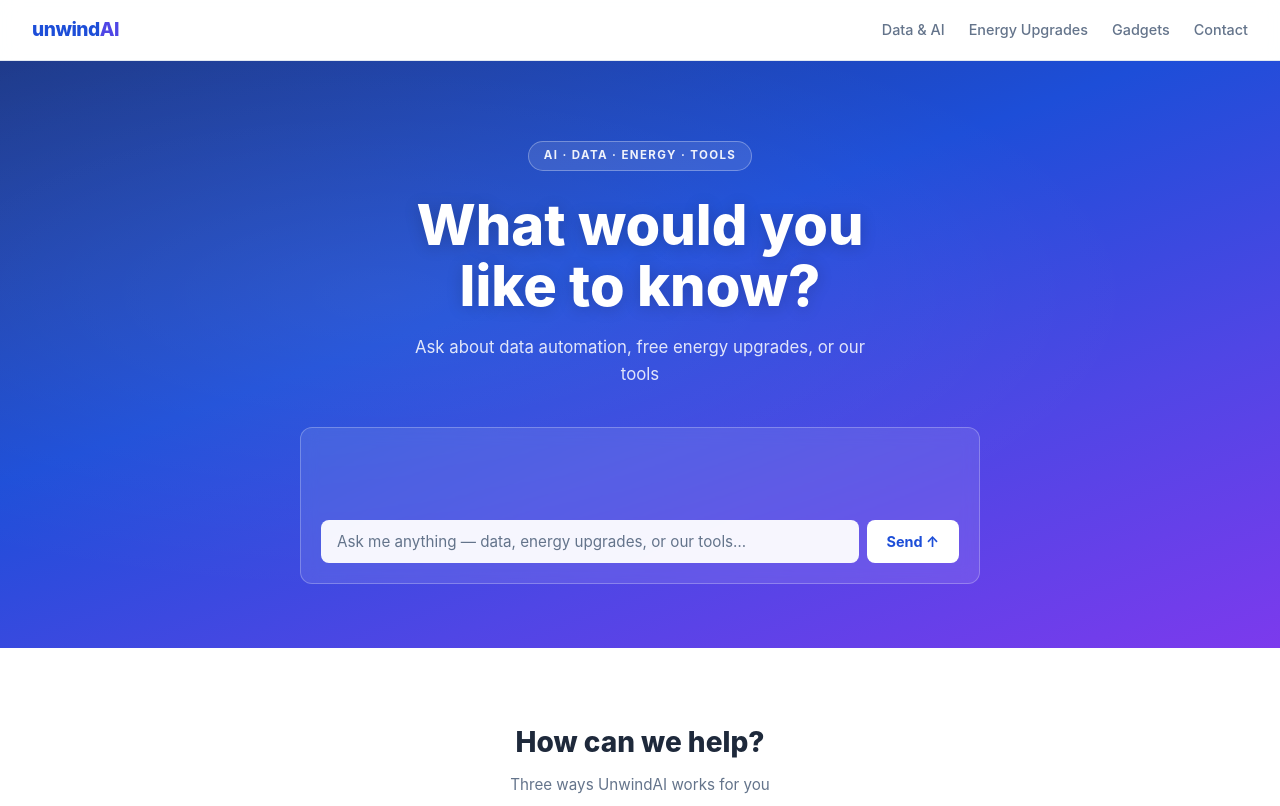
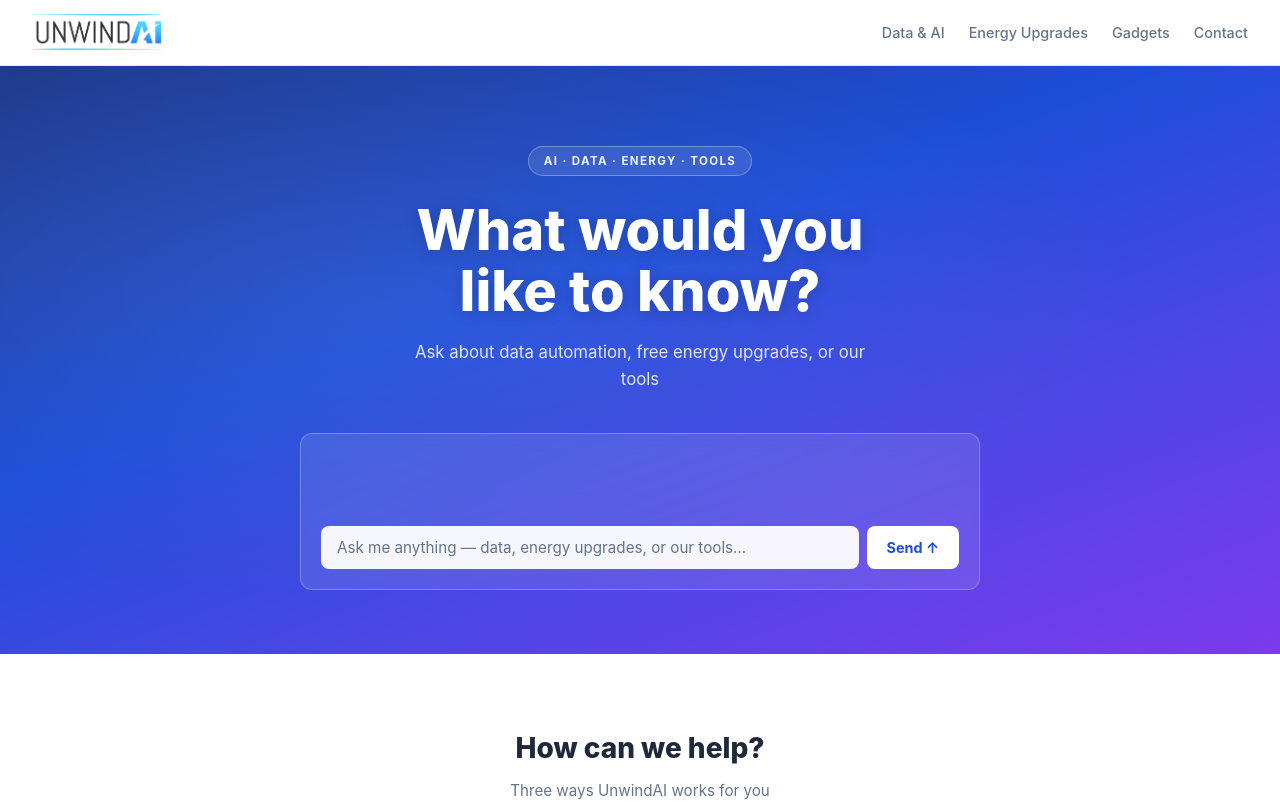
Before and after one commit to TobeT286/unwindai-web, a website: page public/index.html in a window 1280 px wide. Shown: the top 806 px of the page. Drawn offline with Linux system fonts and the light colour scheme.

Commit message:
feat: add company logo to nav

```diff
--- a/public/css/style.css
+++ b/public/css/style.css
@@ -32,12 +32,8 @@ img { max-width: 100%; display: block; }
   backdrop-filter: blur(10px);
   border-bottom: 1px solid var(--c-border);
 }
-.nav-logo {
-  font-weight: 800; font-size: 1.2rem;
-  color: var(--c-primary); letter-spacing: -0.5px;
-  text-decoration: none;
-}
-.nav-logo span { color: var(--c-accent); }
+.nav-logo { text-decoration: none; display: flex; align-items: center; }
+.nav-logo-img { height: 36px; width: auto; display: block; }
 .nav-links { display: flex; gap: 1.5rem; list-style: none; }
 .nav-links a {
   text-decoration: none; color: var(--c-muted);
--- a/public/index.html
+++ b/public/index.html
@@ -13,7 +13,7 @@
 
 <!-- Nav -->
 <nav class="nav">
-  <a class="nav-logo" href="/">unwind<span>AI</span></a>
+  <a class="nav-logo" href="/"><img src="/images/logo.jpg" alt="UnwindAI" class="nav-logo-img"></a>
   <ul class="nav-links">
     <li><a href="/data">Data & AI</a></li>
     <li><a href="/energy">Energy Upgrades</a></li>
```
Also changed, not shown: public/images/logo.jpg (added).
